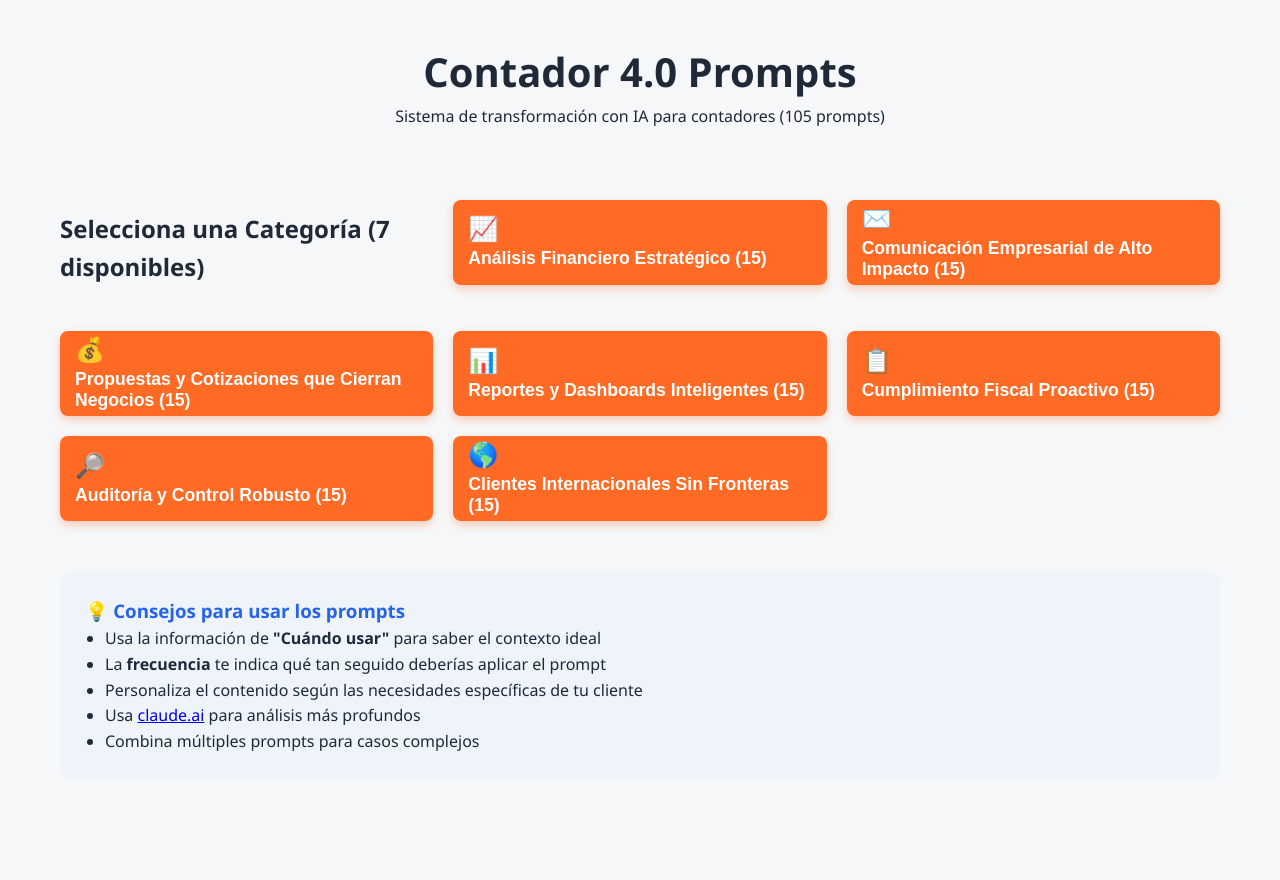
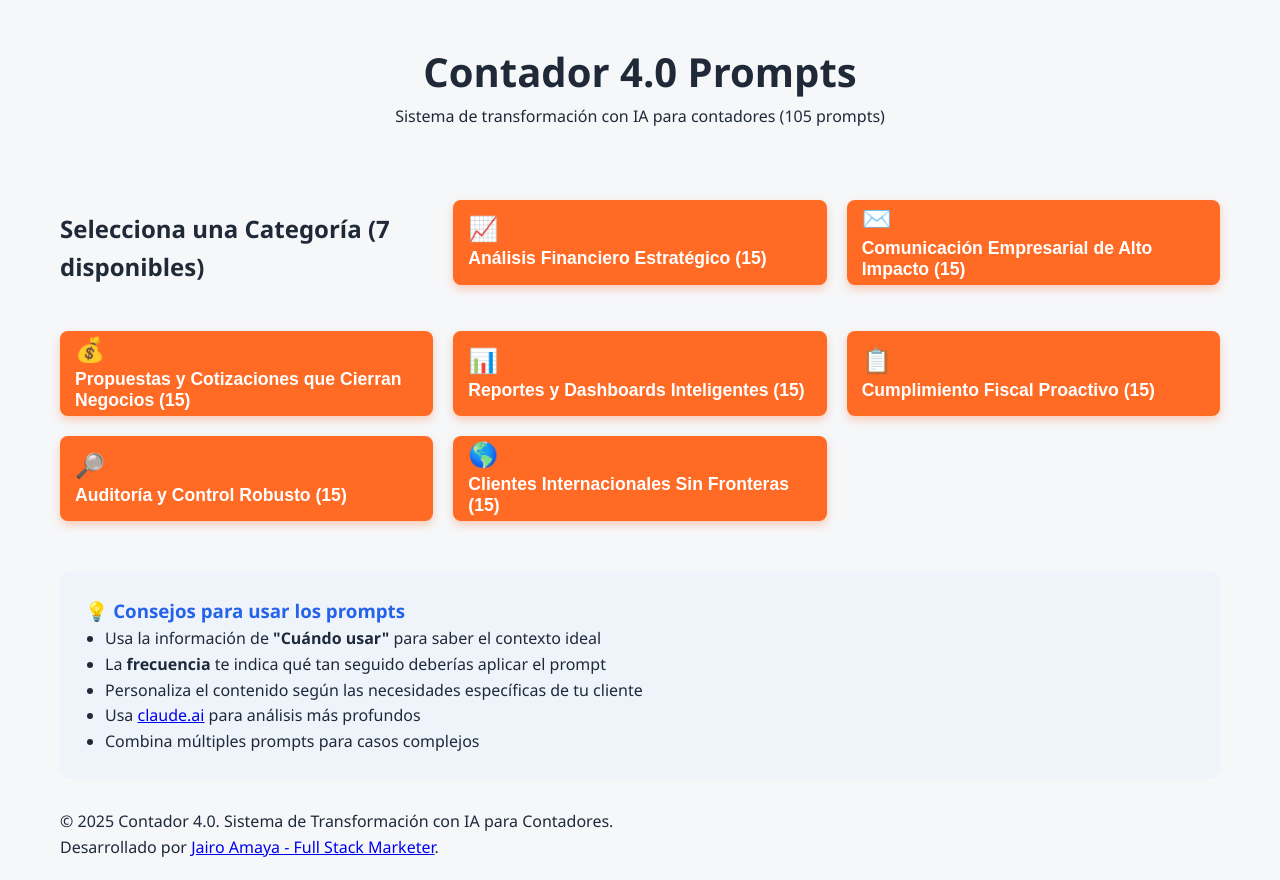
Before and after one commit to JairoAmaya/contador4-webapp-final, a React (Vite) app: page / in a window 1280 px wide. Before the commit the page ends 829 px from the top, so only its background shows below. Built offline with nearby package versions, Linux system fonts and the light colour scheme.

Commit message:
Update App.jsx

```diff
--- a/src/App.jsx
+++ b/src/App.jsx
@@ -35,7 +35,6 @@ export default function App() {
 
   const totalPrompts = useMemo(() => getTotalPrompts(promptsData), []);
 
-  // Lógica de navegación simple sin búsqueda
   const handleBack = () => {
     if (selectedSubcategory) {
       setSelectedSubcategory(null);
@@ -148,8 +147,6 @@ export default function App() {
 
       <main>
 
-        {/* El Input de Búsqueda y su lógica han sido eliminados */}
-
         <div className="filters-container search-bar">
           {/* Botón de Reset/Volver: Solo visible si hay algo seleccionado */}
           {(selectedCategory || selectedSubcategory) && (
@@ -165,6 +162,17 @@ export default function App() {
         {renderContent()}
 
       </main>
+
+      {/* ✅ Bloque Footer Añadido */}
+      <footer className="app-footer">
+        <p>
+          © {new Date().getFullYear()} Contador 4.0. Sistema de Transformación con IA para Contadores.
+        </p>
+        <p>
+          Desarrollado por <a href="https://jairoamaya.co" target="_blank" rel="noopener noreferrer">Jairo Amaya - Full Stack Marketer</a>.
+        </p>
+      </footer>
+
     </div>
   );
 }
```
